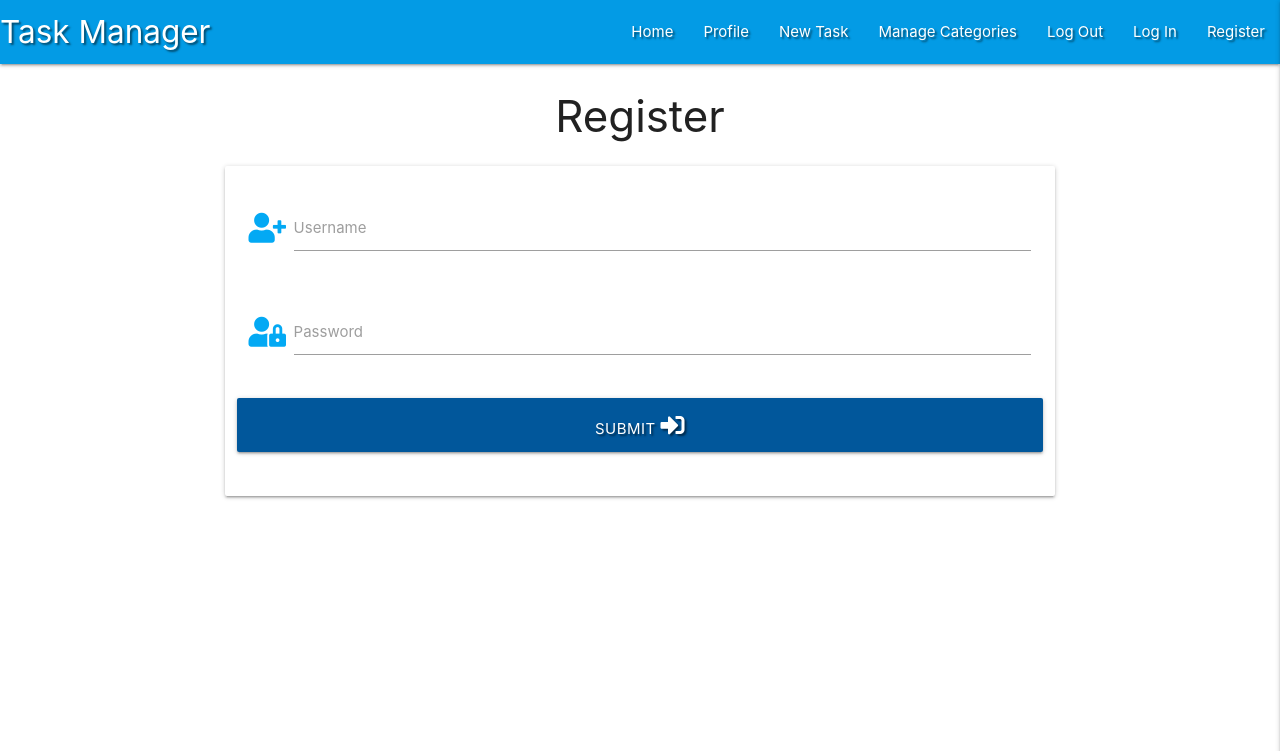
After one commit to Dermomurphy/task-manager-ci, a Flask app: page /register in a window 1280 px wide. The commit adds this page. Shown: the top 751 px of the page. Run offline with Flask 2, Linux system fonts and the light colour scheme; some libraries are stand-ins or nearby versions.

Commit message:
registration form added

```diff
--- a/app.py
+++ b/app.py
@@ -2,6 +2,7 @@ import os
 from flask import Flask, render_template, flash, redirect, request, session, url_for
 from flask_pymongo import PyMongo
 from bson.objectid import ObjectId
+from werkzeug.security import generate_password_hash, check_password_hash
 
 if os.path.exists("env.py"):
    import env
@@ -22,6 +23,9 @@ def get_tasks():
     tasks = mongo.db.tasks.find()
     return render_template("tasks.html", tasks=tasks)
 
+@app.route("/register", methods=["GET","POST"])
+def register():
+    return render_template("register.html")
 
 
 if __name__ == "__main__":
--- a/templates/base.html
+++ b/templates/base.html
@@ -29,7 +29,7 @@
                     <li><a href="#">Manage Categories</a></li>
                     <li><a href="#">Log Out</a></li>
                     <li><a href="#">Log In</a></li>
-                    <li><a href="#">Register</a></li>
+                    <li><a href="{{ url_for('register')}}">Register</a></li>
 
                 </ul>
             </div>
@@ -43,7 +43,7 @@
             <li><a href="#">Manage Categories</a></li>
             <li><a href="#">Log Out</a></li>
             <li><a href="#">Log In</a></li>
-            <li><a href="#">Register</a></li>
+            <li><a href="{{ url_for('register')}}">Register</a></li>
         </ul>
     </header>
     {% block content %}
--- /dev/null
+++ b/templates/register.html
@@ -0,0 +1,32 @@
+{% extends "base.html" %}
+{% block content %}
+
+<h3 class="center-align">Register</h3>
+<div class="row">
+    <form class="col s12 m8 offset-m2" action="POST" method="{{url_for('register')}}">
+      <div class="card-panel ">
+        <!-- Username -->
+        <div class="row">
+            <div class="input-field col s12">
+              <i class="fas fa-user-plus prefix light-blue-text text-darken"></i>
+              <input id="username" name="username" type="text" class="validate">
+              <label for="username">Username</label>
+            </div>
+      </div>
+      <!-- Password -->
+      <div class="row">
+        <div class="input-field col s12">
+          <i class="fas fa-user-lock prefix light-blue-text text-darken"></i>
+          <input id="password" type="password" class="validate">
+          <label for="password">Password</label>
+        </div>
+      </div>
+      <!-- Register -->
+      <div class="row">
+          <button type="submit" class="col s12 btn-large light-blue darken-4 text-shadow">
+            Submit <i class="fas fa-sign-in-alt"></i>
+          </button>
+      </div>
+    </form>
+  </div>
+{% endblock %}
```
